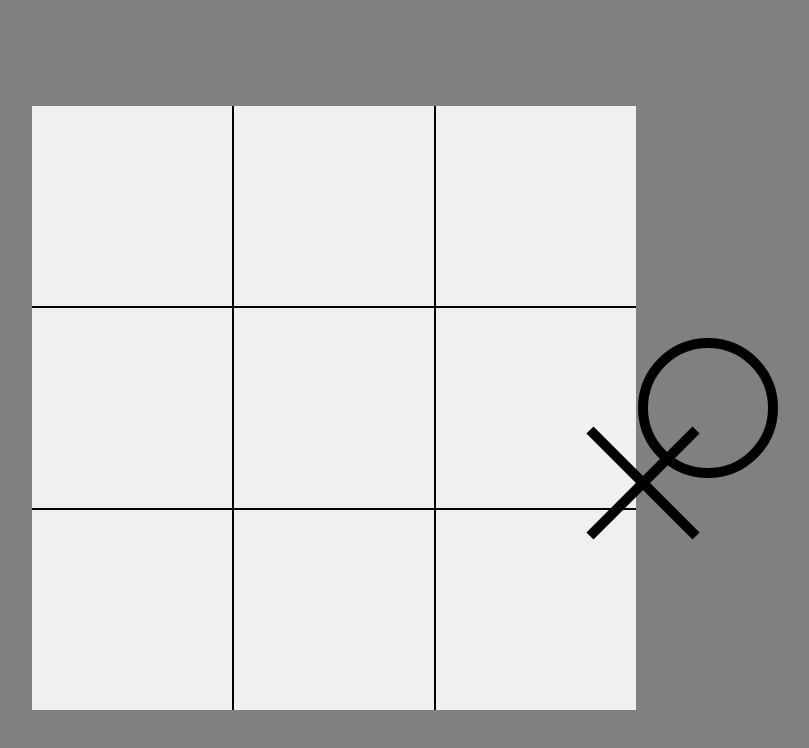
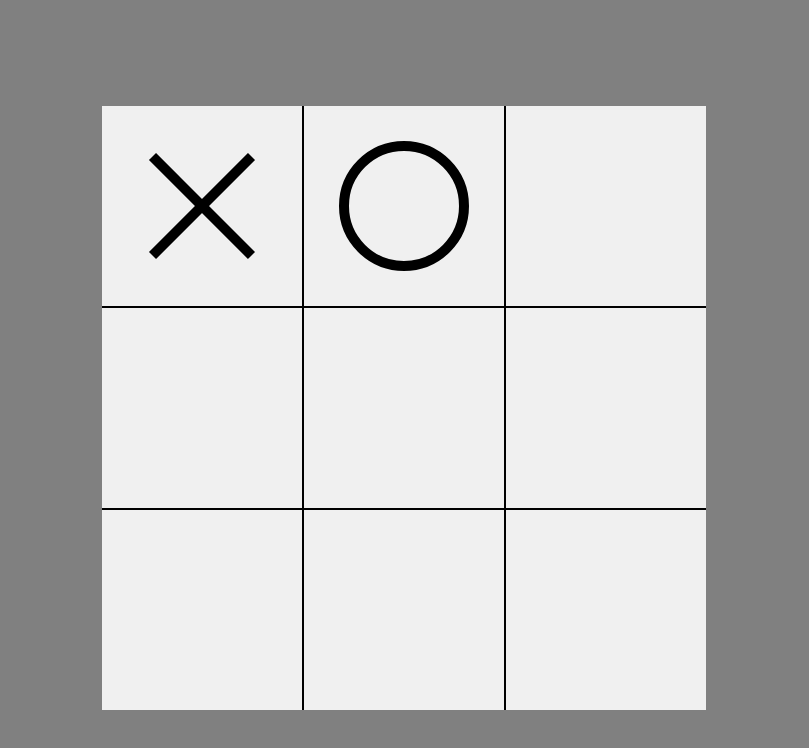
Before and after one commit to lancesparks/tic_tac_toe, a plain HTML site: page game.html in a window 1280 px wide. Shown: the whole page, without its empty margins (243-1052 px from the left). Drawn offline with Linux system fonts and the light colour scheme.

Commit message:
adjust styles for when a game item is inside a square so theyre effectively centered

```diff
--- a/game.css
+++ b/game.css
@@ -19,6 +19,9 @@
   height: 200px;
   width: 200px;
   background-color: #f0f0f0;
+  display: flex;
+  justify-content: center;
+  align-items: center;
 }
 
 #tl {
@@ -56,26 +59,32 @@
   border-right: 2px solid #000;
 }
 
+.x_mark_container {
+  position: relative;
+  width: 70%;
+  height: 70%;
+}
 .x_mark {
-  position: relative;
-  height: 150px;
+  position: absolute;
+  top: 0;
+  left: 50%;
   width: 10px;
+  height: 100%;
   background-color: #000;
+  transform-origin: center;
 }
 
 .left_cross {
-  position: absolute;
-  transform: rotate(45deg);
+  transform: translateX(-50%) rotate(45deg);
 }
 
 .right_cross {
-  position: absolute;
-  transform: rotate(-45deg);
+  transform: translateX(-50%) rotate(-45deg);
 }
 
 .o_mark {
-  height: 120px;
-  width: 120px;
+  width: 55%;
+  height: 55%;
   border: 10px solid #000;
   border-radius: 50%;
 }
--- a/game.html
+++ b/game.html
@@ -8,8 +8,13 @@
   <body>
     <main class="game_board">
       <div class="game_board_container">
-        <div class="game_board_item" id="tl"></div>
-        <div class="game_board_item" id="tm"></div>
+        <div class="game_board_item" id="tl">
+          <div class="x_mark_container">
+            <div class="x_mark left_cross"></div>
+            <div class="x_mark right_cross"></div>
+          </div>
+        </div>
+        <div class="game_board_item" id="tm"><div class="o_mark"></div></div>
         <div class="game_board_item" id="tr"></div>
         <div class="game_board_item" id="ml"></div>
         <div class="game_board_item" id="mm"></div>
@@ -18,13 +23,6 @@
         <div class="game_board_item" id="bm"></div>
         <div class="game_board_item" id="br"></div>
       </div>
-
-      <div class="x_mark_container">
-        <div class="x_mark left_cross"></div>
-        <div class="x_mark right_cross"></div>
-      </div>
-
-      <div class="o_mark"></div>
     </main>
   </body>
 </html>
```
